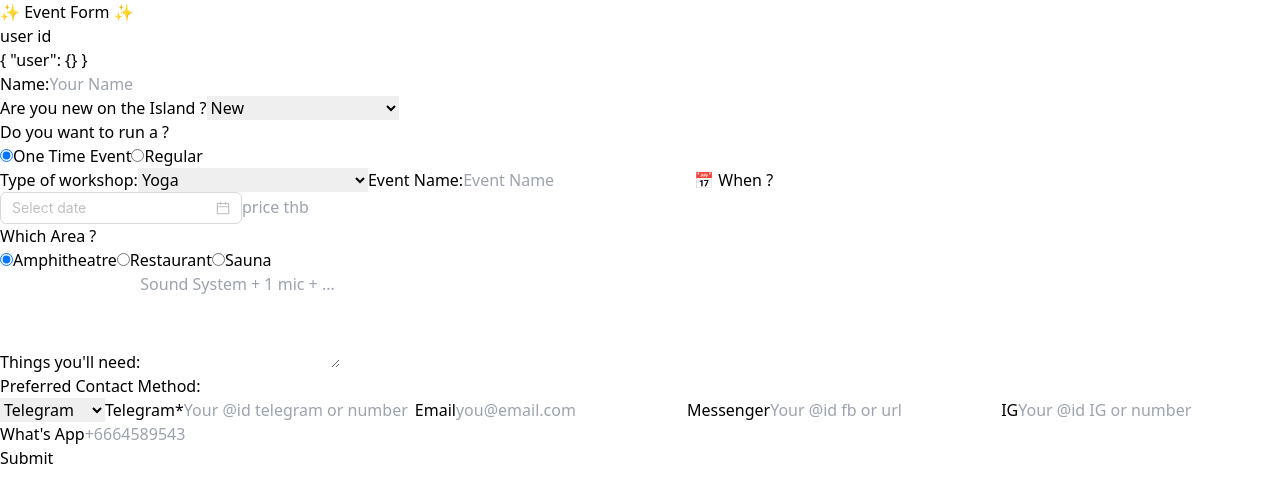
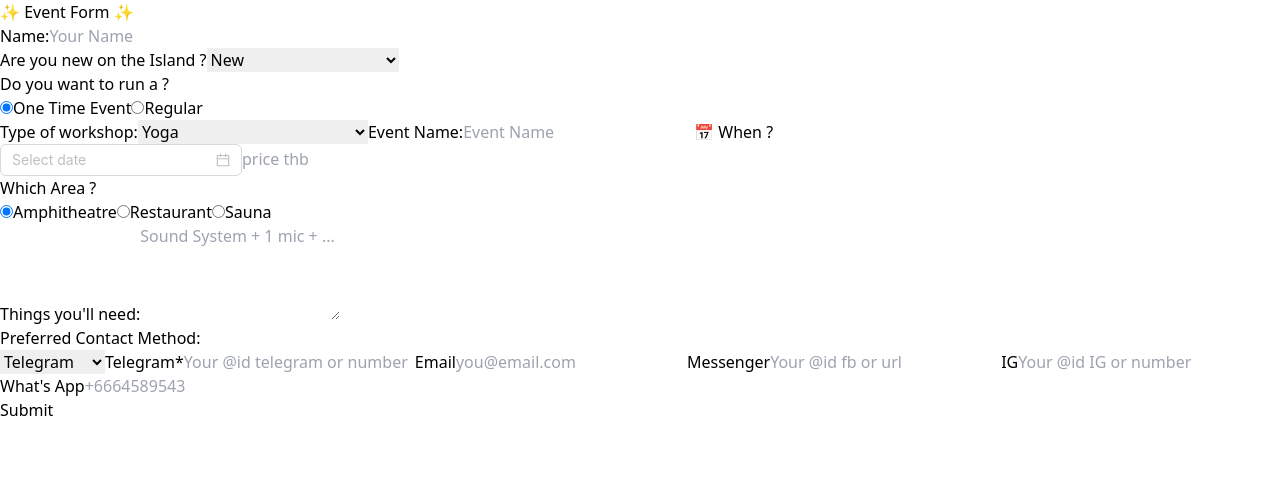
Before and after one commit to voyagebagage/event_form, a React (Vite) app: page / in a window 1280 px wide. Shown: the top 502 px of the page. Built offline with nearby package versions, Linux system fonts and the light colour scheme; a web font is replaced by a local one.

Commit message:
telegram

```diff
--- a/src/App.jsx
+++ b/src/App.jsx
@@ -5,6 +5,8 @@ import { disabledDate, disabledTime } from "./utils/functions";
 function App() {
   const [result, setResult] = React.useState("");
   const [user, setUser] = React.useState({});
+  // loading states
+  const [loading, setLoading] = useState(true);
   // const [startDate, setStartDate] = useState(null);
   const [isModalOpen, setModalOpen] = React.useState(false);
   const [formFields, setFormFields] = useState({});
@@ -13,10 +15,12 @@ function App() {
     regular: false,
   });
   const closeModal = () => setModalOpen(false);
+
   useEffect(() => {
     const tUserId = window?.Telgram?.WebApp?.initDataUnsafe?.user;
     if (tUserId) {
       setUser(tUserId);
+      setLoading(false);
       localStorage.setItem("tUserId", tUserId);
       console.log("tUserId", tUserId, user);
     }
@@ -161,10 +165,17 @@ function App() {
             ✨ Event Form ✨
           </h1>
           <div className="max-w-md mx-auto bg-green-800 p-8 border border-green-700 rounded">
-            <p>{("initData", user?.id || "user id")}</p>
-            <p>
-              {("user", JSON.stringify(user && { user }, null, 2) || "user")}
-            </p>
+            {!loading && (
+              <>
+                <p>{("initData", user?.id || "user id")}</p>
+                <p>
+                  {
+                    ("user",
+                    JSON.stringify(user && { user }, null, 2) || "user")
+                  }
+                </p>
+              </>
+            )}
 
             <form onSubmit={onSubmit}>
               {/* Text Input */}
```
